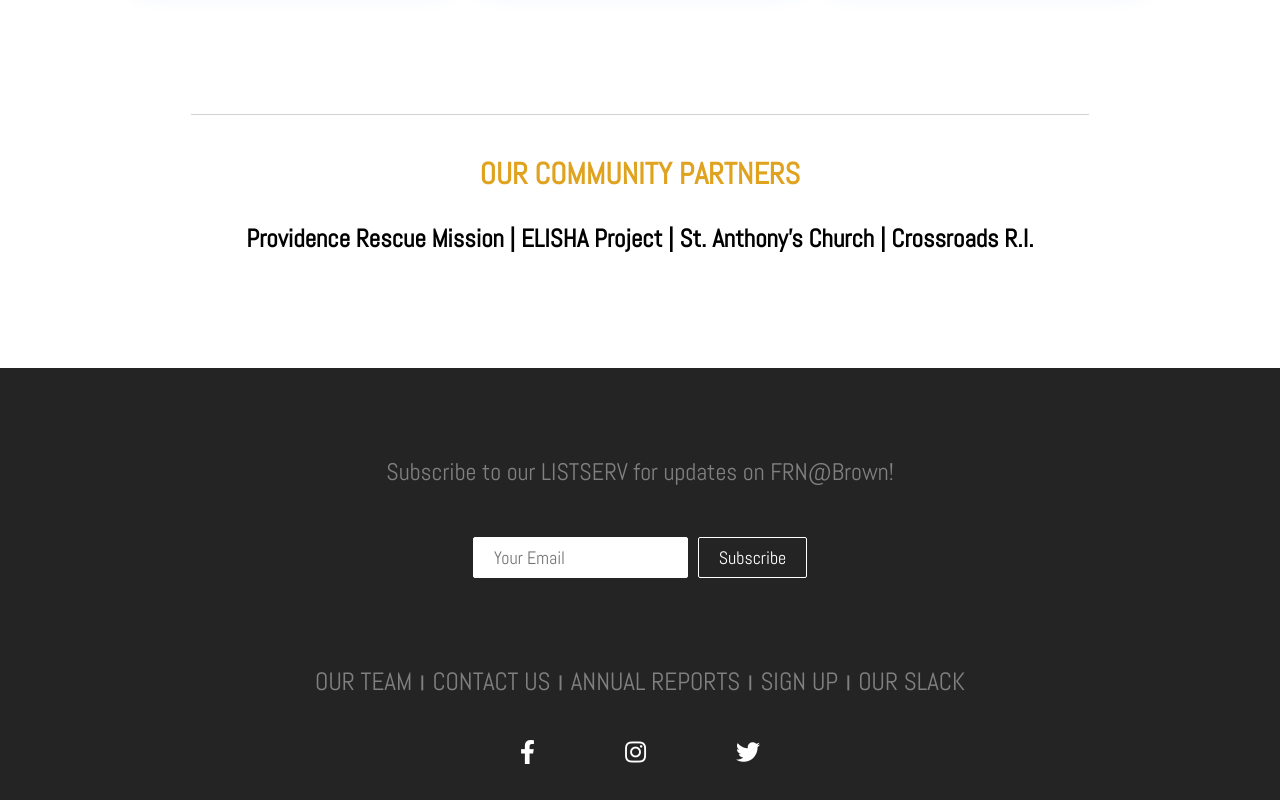
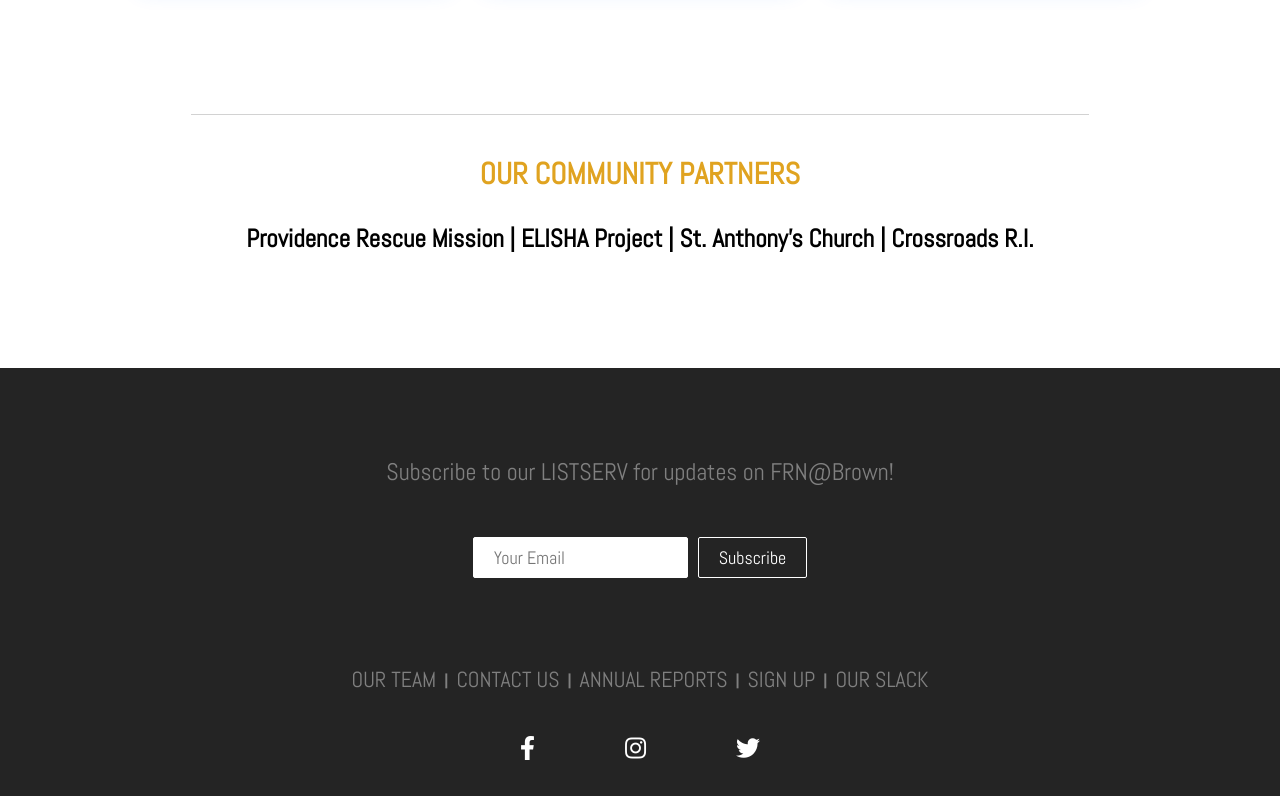
Before and after one commit to baileysmoko/frn, a React (Create React App) app: page / in a window 1280 px wide. Shown: the part 3168-3968 px from the top of the page. Built offline with nearby package versions, Linux system fonts and the light colour scheme; the HTML template or start-up script is replaced by a standard one.

Commit message:
fixed footer

```diff
--- a/src/components/Footer.css
+++ b/src/components/Footer.css
@@ -57,7 +57,7 @@
   color: gray;
   text-decoration: none;
   margin: 0 8px;
-  font-size: 25px;
+  font-size: calc(1vw + 9px);
   font-family: 'Abel', sans-serif;
 }
 
```
